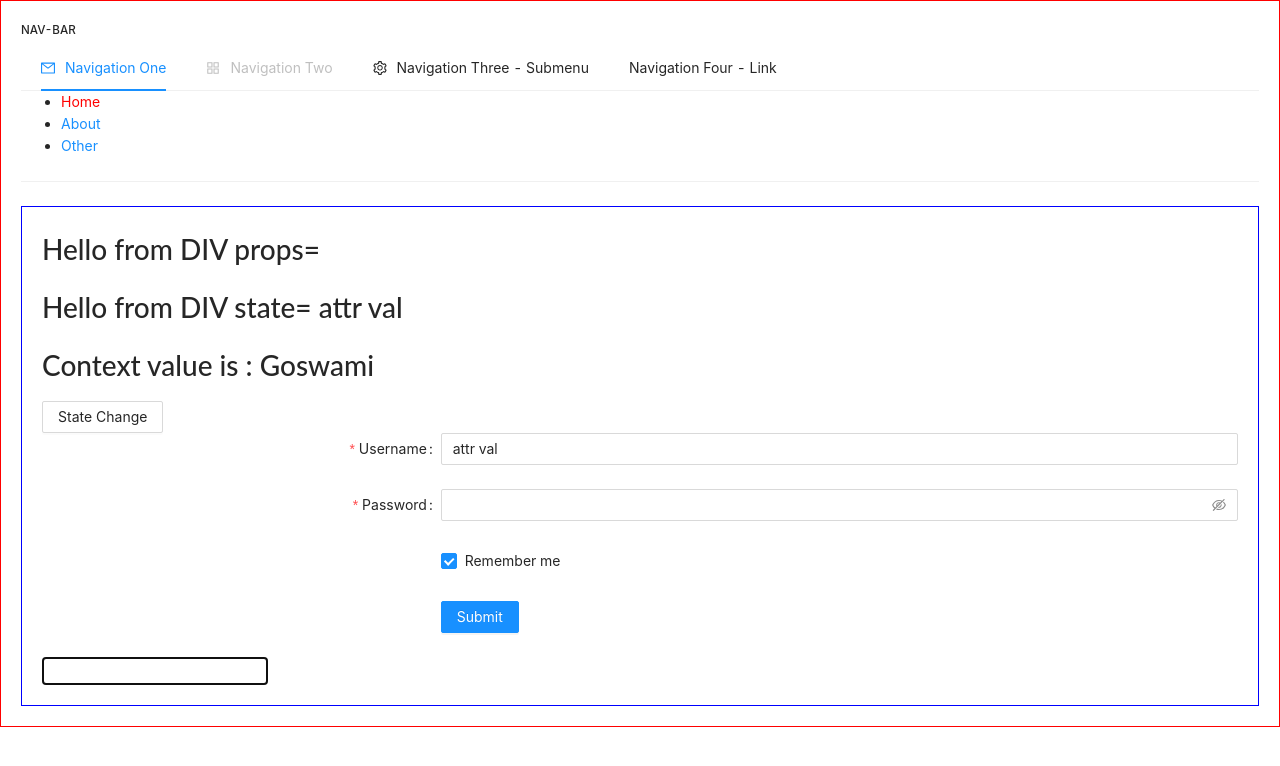
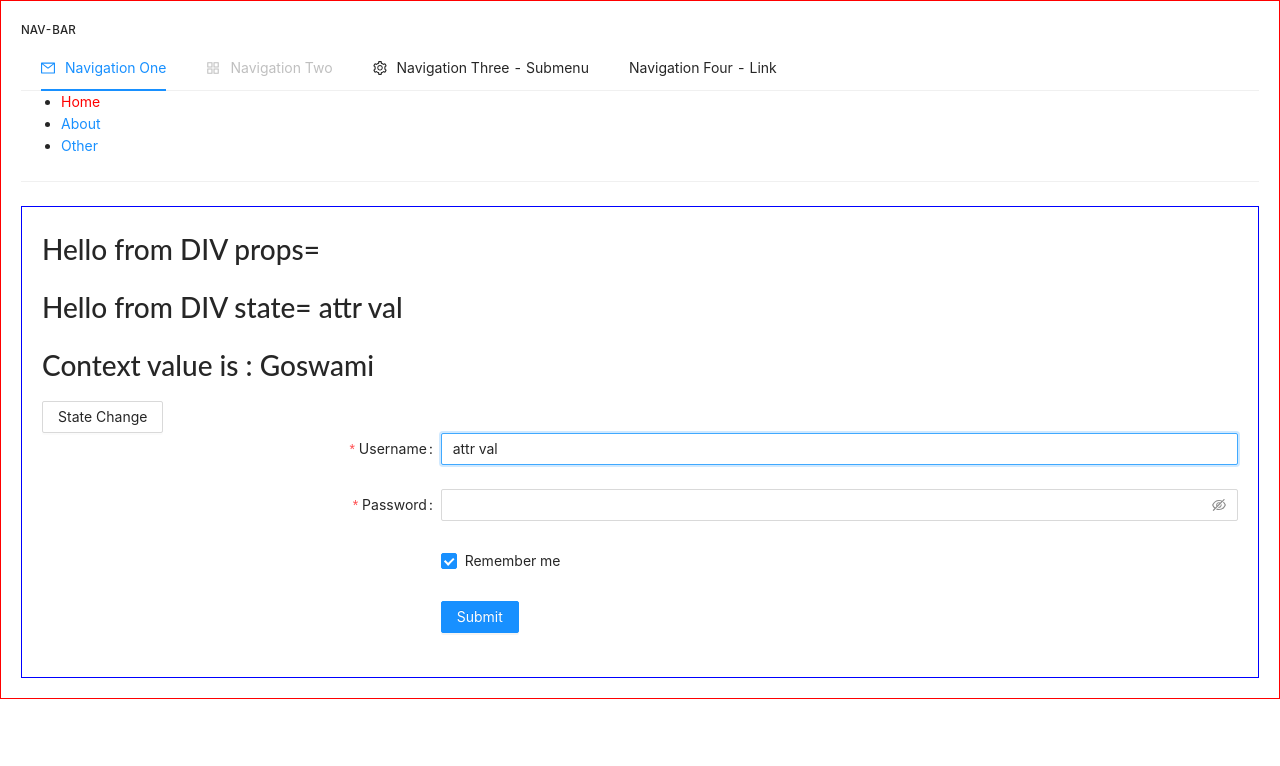
Before and after one commit to susnitdgp/react-goswami-second, a React (Create React App) app: page /Home in a window 1280 px wide. Shown: the top 766 px of the page. Built offline with nearby package versions, Linux system fonts and the light colour scheme.

Commit message:
2 files modified

```diff
--- a/src/components/BasicForm.js
+++ b/src/components/BasicForm.js
@@ -28,10 +28,17 @@ class BasicForm extends Component{
         'username':'attr val'
     }
 
+    this.inputRef=React.createRef()
 
 
   }
 
+componentDidMount(){
+
+    this.inputRef.current.focus()
+
+
+  }
 
 
 
@@ -53,9 +60,10 @@ render(){
       <Form.Item
         label="Username"
         name="username"
+
         rules={[{ required: true, message: 'Please input your username!' }]}
       >
-        <Input />
+        <Input ref={this.inputRef}/>
       </Form.Item>
 
       <Form.Item
--- a/src/components/Greet.js
+++ b/src/components/Greet.js
@@ -77,7 +77,7 @@ class Greet extends Component{
 
               <BasicForm/>
 
-              <RefsDemo/>
+
 
               </div>
           )
```
